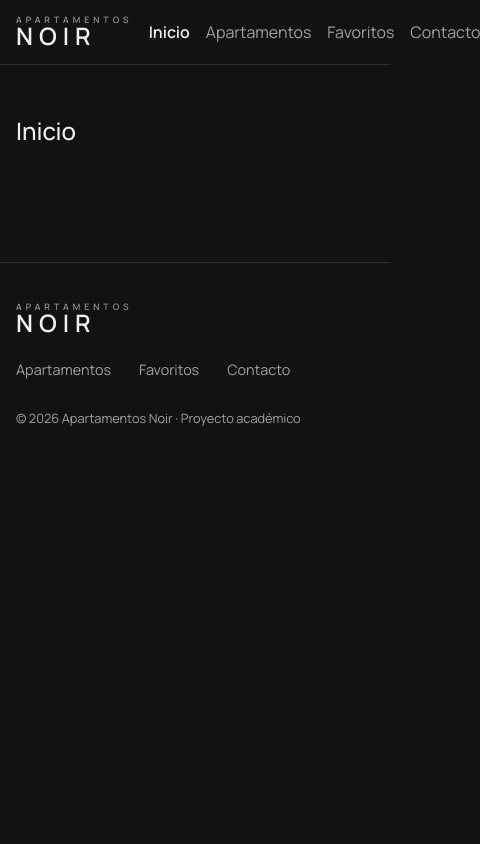
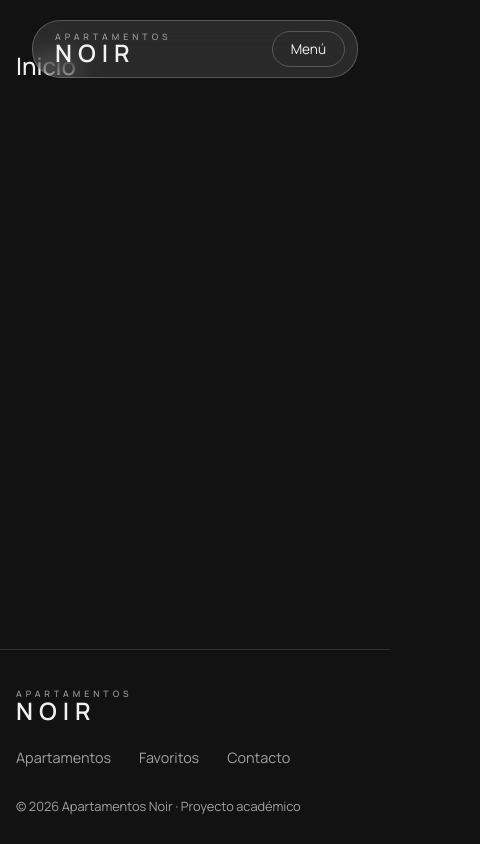
Before and after one commit to keyloor/proyecto-luxury, a React (Vite) app: page / in a window 390 px wide. Shown: the whole page, 480 px wide, since content can reach past the window. Built offline with nearby package versions, Linux system fonts and the light colour scheme.

Commit message:
Rediseñar el menú con efecto vidrio y botón para abrirlo en celular

```diff
--- a/src/app/features/shared/layout/Layout.tsx
+++ b/src/app/features/shared/layout/Layout.tsx
@@ -1,16 +1,20 @@
-import { Outlet } from 'react-router-dom'
+import { Outlet, useLocation } from 'react-router-dom'
 import NavBar from './NavBar'
 import Footer from './Footer'
+import '../styles/Layout.css'
 
 const Layout = () => {
+  const { pathname } = useLocation()
+  const isHome = pathname === '/'
+
   return (
-    <>
+    <div className={isHome ? 'layout layout--home' : 'layout'}>
       <NavBar />
-      <main>
+      <main className="layout__main">
         <Outlet />
       </main>
       <Footer />
-    </>
+    </div>
   )
 }
 
--- a/src/app/features/shared/layout/NavBar.tsx
+++ b/src/app/features/shared/layout/NavBar.tsx
@@ -1,29 +1,54 @@
+import { useState } from 'react'
 import { NavLink } from 'react-router-dom'
 import Logo from '../components/Logo'
 import '../styles/NavBar.css'
 
 const NavBar = () => {
+  const [isOpen, setIsOpen] = useState(false)
+
+  const closeMenu = () => {
+    setIsOpen(false)
+  }
+
+  const linkClass = ({ isActive }: { isActive: boolean }) => (isActive ? 'active' : '')
+
   return (
     <header className="navbar">
-      <div className="container navbar__inner">
-        <NavLink to="/" className="navbar__brand" aria-label="Inicio">
+      <div className="container">
+        <div className={isOpen ? 'navbar__inner navbar__inner--open glass' : 'navbar__inner glass'}>
+          <NavLink to="/" className="navbar__brand" aria-label="Inicio" onClick={closeMenu}>
             <Logo />
           </NavLink>
 
-        <nav className="navbar__links" aria-label="Navegación principal">
-          <NavLink to="/" end className={({ isActive }) => (isActive ? 'active' : '')}>
+          <button
+            type="button"
+            className="navbar__toggle"
+            aria-expanded={isOpen}
+            aria-controls="menu-principal"
+            onClick={() => setIsOpen(!isOpen)}
+          >
+            {isOpen ? 'Cerrar' : 'Menú'}
+          </button>
+
+          <nav id="menu-principal" className="navbar__links" aria-label="Navegación principal">
+            <NavLink to="/" end className={linkClass} onClick={closeMenu}>
               Inicio
             </NavLink>
-          <NavLink to="/apartamentos" className={({ isActive }) => (isActive ? 'active' : '')}>
+            <NavLink to="/apartamentos" className={linkClass} onClick={closeMenu}>
               Apartamentos
             </NavLink>
-          <NavLink to="/favoritos" className={({ isActive }) => (isActive ? 'active' : '')}>
+            <NavLink to="/favoritos" className={linkClass} onClick={closeMenu}>
               Favoritos
             </NavLink>
-          <NavLink to="/contacto" className={({ isActive }) => (isActive ? 'active' : '')}>
+            <NavLink to="/contacto" className={linkClass} onClick={closeMenu}>
               Contacto
             </NavLink>
           </nav>
+
+          <a className="navbar__phone" href="tel:+50640000000">
+            +506 4000 0000
+          </a>
+        </div>
       </div>
     </header>
   )
--- /dev/null
+++ b/src/app/features/shared/styles/Layout.css
@@ -0,0 +1,18 @@
+.layout {
+  display: grid;
+  grid-template-rows: auto 1fr auto;
+  min-height: 100vh;
+}
+
+.layout--home .navbar {
+  grid-row: 1;
+  grid-column: 1;
+  z-index: 5;
+  padding-left: 16px;
+  padding-right: 16px;
+}
+
+.layout--home .layout__main {
+  grid-row: 1 / 3;
+  grid-column: 1;
+}
--- a/src/app/features/shared/styles/NavBar.css
+++ b/src/app/features/shared/styles/NavBar.css
@@ -1,13 +1,14 @@
 .navbar {
-  border-bottom: 1px solid var(--color-border);
+  padding-top: 28px;
 }
 
 .navbar__inner {
   display: flex;
   align-items: center;
   justify-content: space-between;
-  gap: 16px;
-  min-height: 64px;
+  gap: 24px;
+  padding: 10px 28px;
+  border-radius: var(--radius-pill);
 }
 
 .navbar__brand {
@@ -16,15 +17,91 @@
 
 .navbar__links {
   display: flex;
-  gap: 16px;
+  gap: 32px;
+}
+
+.navbar__links a,
+.navbar__phone {
+  font-size: 0.9rem;
+  text-decoration: none;
 }
 
 .navbar__links a {
-  text-decoration: none;
+  padding: 6px 0;
   color: var(--color-muted);
 }
 
+.navbar__links a:hover,
 .navbar__links a.active {
-  color: var(--color-primary);
-  font-weight: 600;
+  color: var(--color-text);
 }
+
+.navbar__links a.active {
+  border-bottom: 1px solid;
+}
+
+.navbar__phone {
+  font-size: 0.85rem;
+}
+
+.navbar__toggle {
+  display: none;
+  padding: 8px 18px;
+  border: 1px solid var(--glass-border);
+  border-radius: var(--radius-pill);
+  background: none;
+  font-family: inherit;
+  font-size: 0.85rem;
+  color: inherit;
+  cursor: pointer;
+}
+
+@media (max-width: 768px) {
+  .navbar {
+    padding-top: 20px;
+  }
+
+  .navbar__inner {
+    flex-wrap: wrap;
+    padding: 10px 12px 10px 22px;
+    border-radius: 28px;
+  }
+
+  .navbar__toggle {
+    display: block;
+  }
+
+  .navbar__phone,
+  .navbar__links {
+    display: none;
+  }
+
+  .navbar__links {
+    flex-direction: column;
+    gap: 4px;
+    width: 100%;
+    padding: 8px 0 12px;
+  }
+
+  .navbar__links a {
+    padding: 10px 0;
+    font-size: 1rem;
+  }
+
+  .navbar__links a.active {
+    border-bottom: none;
+  }
+
+  .navbar__inner--open {
+    background-color: rgba(18, 18, 18, 0.3);
+    backdrop-filter: blur(28px);
+  }
+
+  .navbar__inner--open .navbar__links {
+    display: flex;
+  }
+
+  .navbar__inner--open .navbar__links a {
+    color: var(--color-text);
+  }
+}
```
Lines whose indentation alone changed are shown as unchanged.
